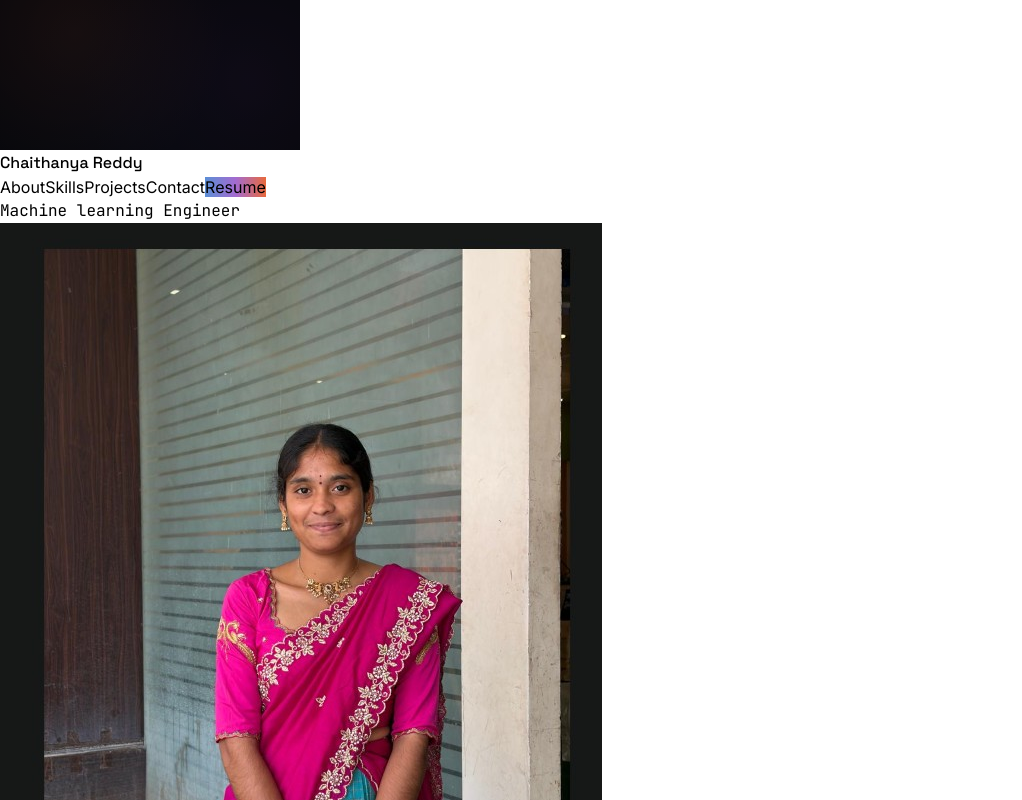
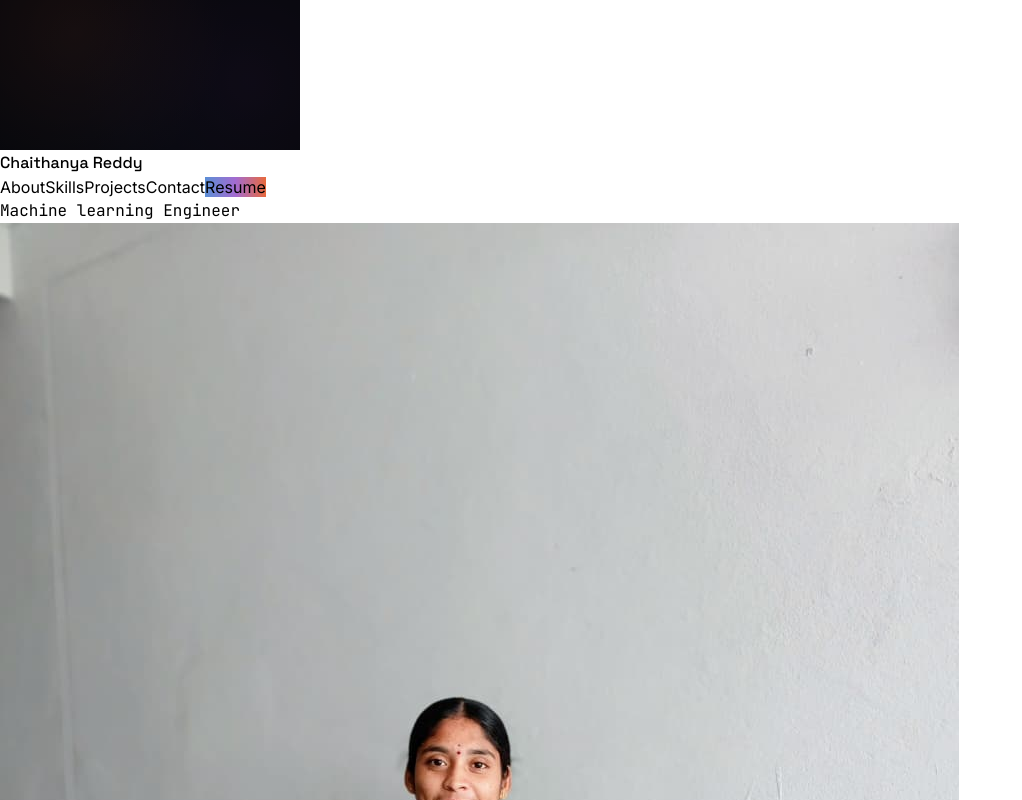
Before and after one commit to chaithanyareddy2017/portfolio, a React app: page / in a window 1280 px wide. Shown: the top 800 px of the page, without its empty margins (0-1022 px from the left). Built offline with nearby package versions, Linux system fonts and the light colour scheme; the HTML template or start-up script is replaced by a standard one.

Commit message:
changes:public and src

```diff
--- a/src/App.jsx
+++ b/src/App.jsx
@@ -266,7 +266,7 @@ function Hero() {
             {/* PHOTO PLACEHOLDER: swap this div for an <img src="/your-photo.jpg" className="w-44 h-44 rounded-full object-cover border border-white/10" />
                 once you upload your photo */}
             <img
-              src="/photo.jpg"
+              src="/photo.jpeg"
               alt="Chaithanya Reddy"
               className="w-44 h-44 rounded-full object-cover border border-white/10"
             />
```
Also changed, not shown: public/photo.jpeg (added), public/photo.jpg (deleted).
